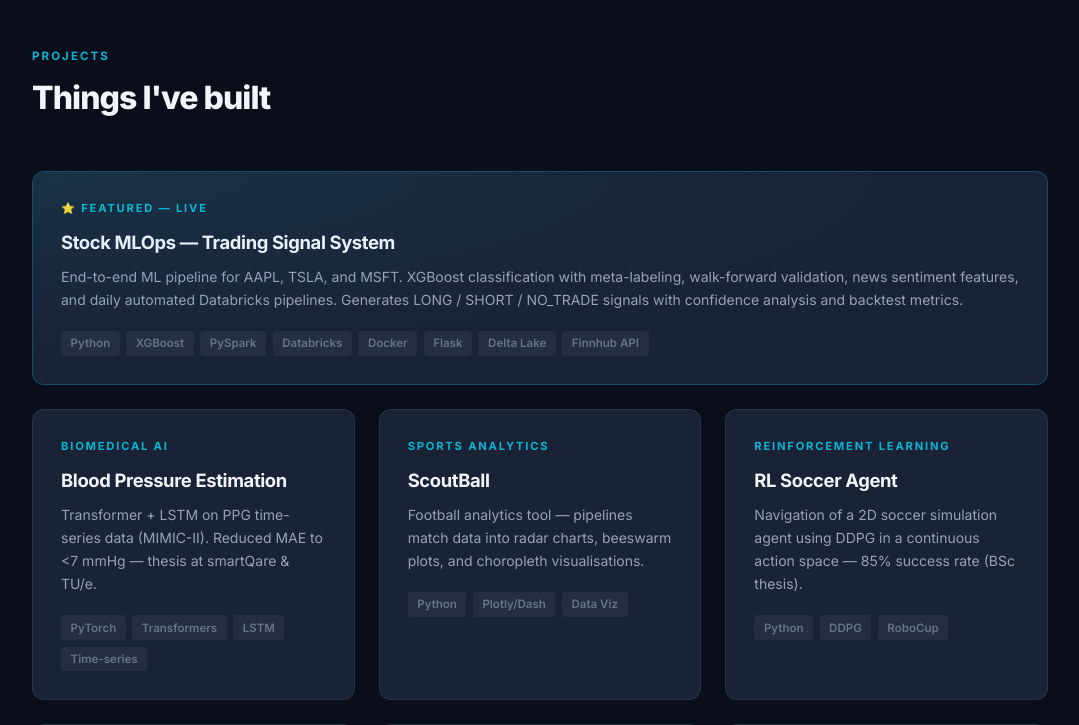
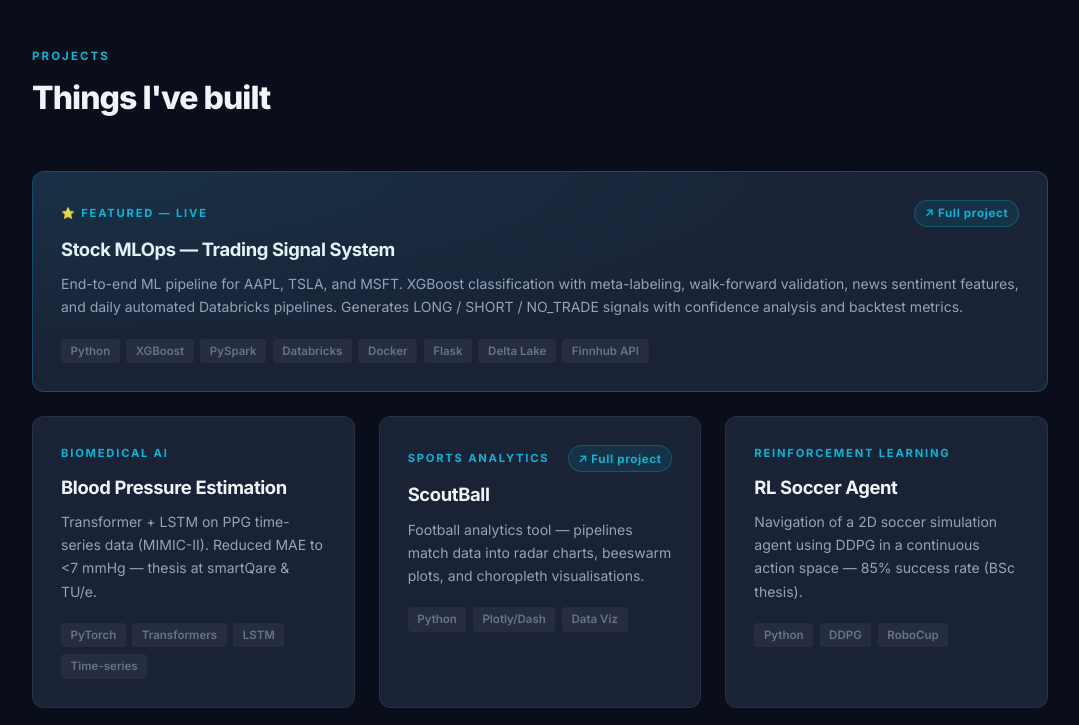
Before and after one commit to ariamostajeran/aria-portfolio, a Flask app: page / in a window 1280 px wide. Shown: the part 3998-4723 px from the top of the page, without its empty margins (100-1179 px from the left). Run offline with Flask 3, Linux system fonts and the light colour scheme.

Commit message:
added a flag for projects with a seperate page for them

```diff
--- a/app/static/css/style.css
+++ b/app/static/css/style.css
@@ -240,6 +240,14 @@ footer a { color: var(--accent); }
 .live-dot { width: 7px; height: 7px; border-radius: 50%; background: var(--green); box-shadow: 0 0 0 3px var(--green-10); animation: pulse 2s infinite; }
 @keyframes pulse { 0%,100% { opacity:1; } 50% { opacity:0.4; } }
 
+/* ── PROJECT PAGE FLAG ──────────────────────────────────────── */
+.project-page-flag {
+  font-size: 0.72rem; font-weight: 700; letter-spacing: 0.06em;
+  color: var(--accent); background: var(--accent-10);
+  border: 1px solid var(--accent-30); border-radius: 999px;
+  padding: 0.2rem 0.6rem; white-space: nowrap; flex-shrink: 0;
+}
+
 /* ── SCOUTBALL — POSITION TABS ──────────────────────────────── */
 .pos-tab {
   background: var(--card); border: 1px solid var(--border);
--- a/app/templates/index.html
+++ b/app/templates/index.html
@@ -257,7 +257,10 @@
 
     <!-- Featured project -->
     <a href="/projects/stock-mlops" class="project-card featured" style="margin-bottom: 1.5rem;">
-      <p class="project-card-label">⭐ Featured &mdash; Live</p>
+      <div style="display:flex; align-items:center; justify-content:space-between; margin-bottom:0.5rem;">
+        <p class="project-card-label" style="margin-bottom:0;">⭐ Featured &mdash; Live</p>
+        <span class="project-page-flag">↗ Full project</span>
+      </div>
       <p class="project-card-title">Stock MLOps — Trading Signal System</p>
       <p class="project-card-desc">
         End-to-end ML pipeline for AAPL, TSLA, and MSFT. XGBoost classification with meta-labeling,
@@ -289,7 +292,10 @@
       </div>
 
       <a href="/projects/scoutball" class="project-card">
-        <p class="project-card-label">Sports Analytics</p>
+        <div style="display:flex; align-items:center; justify-content:space-between; margin-bottom:0.5rem;">
+          <p class="project-card-label" style="margin-bottom:0;">Sports Analytics</p>
+          <span class="project-page-flag">↗ Full project</span>
+        </div>
         <p class="project-card-title">ScoutBall</p>
         <p class="project-card-desc">
           Football analytics tool — pipelines match data into radar charts, beeswarm plots,
```
